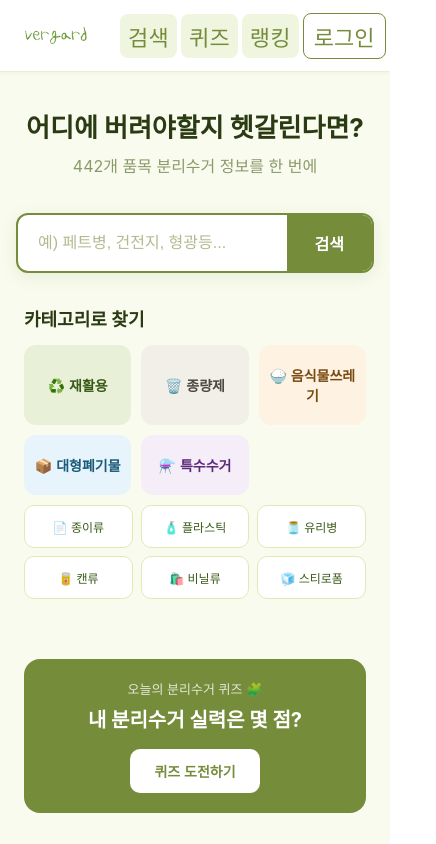
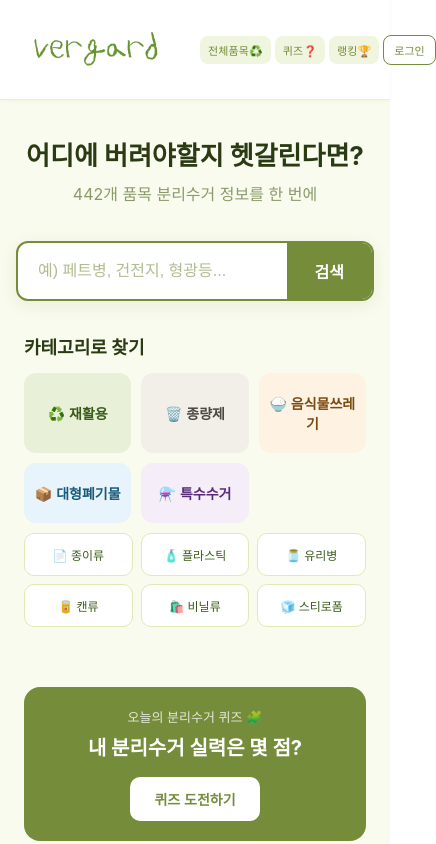
Before and after one commit to Vistablue/vergard-front, a React (Create React App) app: page / in a window 390 px wide. Shown: the whole page, 436 px wide, since content can reach past the window. Built offline with nearby package versions, Linux system fonts and the light colour scheme.

Commit message:
edit navbar logo,button

```diff
--- a/src/components/Navbar.css
+++ b/src/components/Navbar.css
@@ -135,7 +135,7 @@
         top: 0;
         z-index: 100;
         padding: 0 16px;
-        height: 72px;
+        height: 100px;
     }
 
     .navbar-slogan {
@@ -143,7 +143,7 @@
     }
 
     .navbar-logo {
-        height: 80px;
+        height: 160px;
     }
 
     .navbar-center {
@@ -166,12 +166,12 @@
 
     .mobile-nav-menus .nav-menu-btn {
         padding: 6px 8px;
-        font-size: 22px;
+        font-size: 11px;
     }
 
     .mobile-nav-menus .nav-btn-outline {
         padding: 6px 10px;
-        font-size: 22px;
+        font-size: 11px;
         min-width: unset;
         white-space: nowrap;
     }
--- a/src/components/Navbar.tsx
+++ b/src/components/Navbar.tsx
@@ -70,9 +70,9 @@ function Navbar() {
             </div>
             {/* 모바일 전용 메뉴 */}
             <div className="mobile-nav-menus">
-                <button className={`nav-menu-btn ${isActive('/search') ? 'active' : ''}`} onClick={() => navigate('/search')}>검색</button>
-                <button className={`nav-menu-btn ${isActive('/quiz') ? 'active' : ''}`} onClick={() => navigate('/quiz')}>퀴즈</button>
-                <button className={`nav-menu-btn ${isActive('/ranking') ? 'active' : ''}`} onClick={() => navigate('/ranking')}>랭킹</button>
+                <button className={`nav-menu-btn ${isActive('/search') ? 'active' : ''}`} onClick={() => navigate('/search')}>전체품목♻️</button>
+                <button className={`nav-menu-btn ${isActive('/quiz') ? 'active' : ''}`} onClick={() => navigate('/quiz')}>퀴즈❓</button>
+                <button className={`nav-menu-btn ${isActive('/ranking') ? 'active' : ''}`} onClick={() => navigate('/ranking')}>랭킹🏆</button>
                 {token ? (
                     <button className="nav-btn-outline" onClick={handleLogout}>로그아웃</button>
                 ) : (
```
